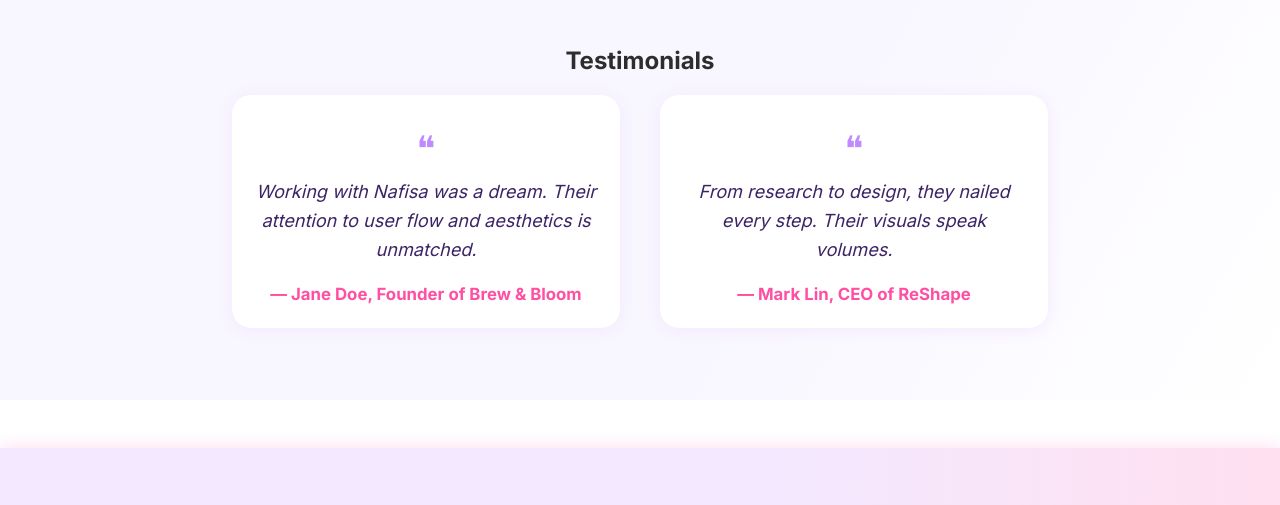
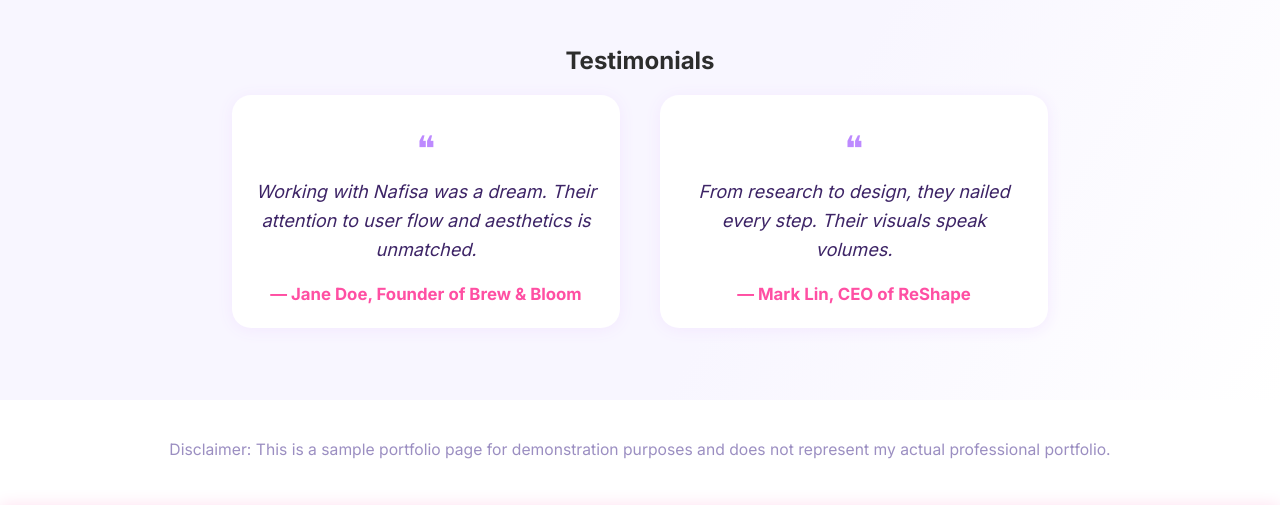
Before and after one commit to AliAngelinaaa/Module-10-Portfolio, a plain HTML site: page index.html in a window 1280 px wide. Shown: the part 2051-2556 px from the top of the page. Drawn offline with Linux system fonts and the light colour scheme.

Commit message:
fix portfolio

```diff
--- a/index.html
+++ b/index.html
@@ -587,6 +587,9 @@
     </div>
   </section>
 
+  <div style="text-align:center; font-size:0.98rem; color:#8a7bb7; margin: 2.5rem 0 0.5rem 0; opacity:0.85;">
+    Disclaimer: This is a sample portfolio page for demonstration purposes and does not represent my actual professional portfolio.
+  </div>
   <footer>
     <div class="footer-content">
       <div class="footer-contact">Let’s connect! nafisa@example.com</div>
```
